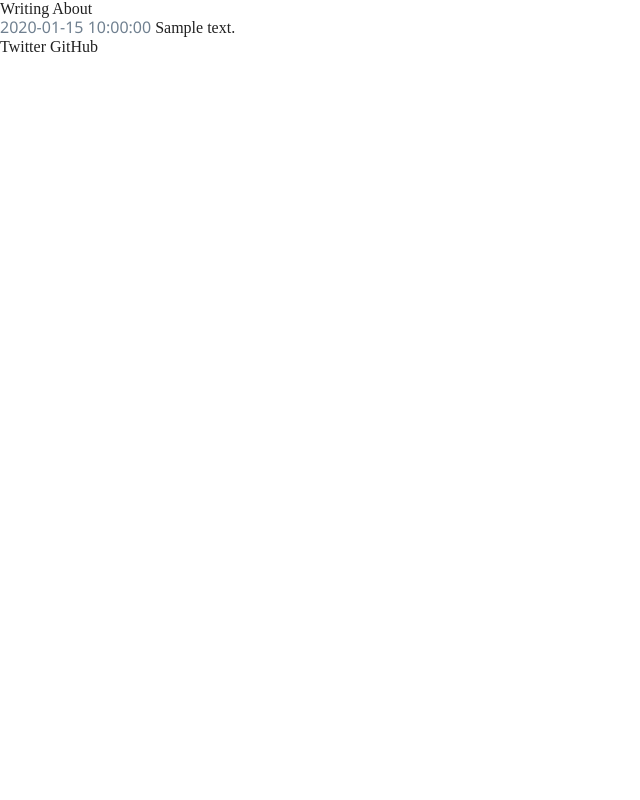
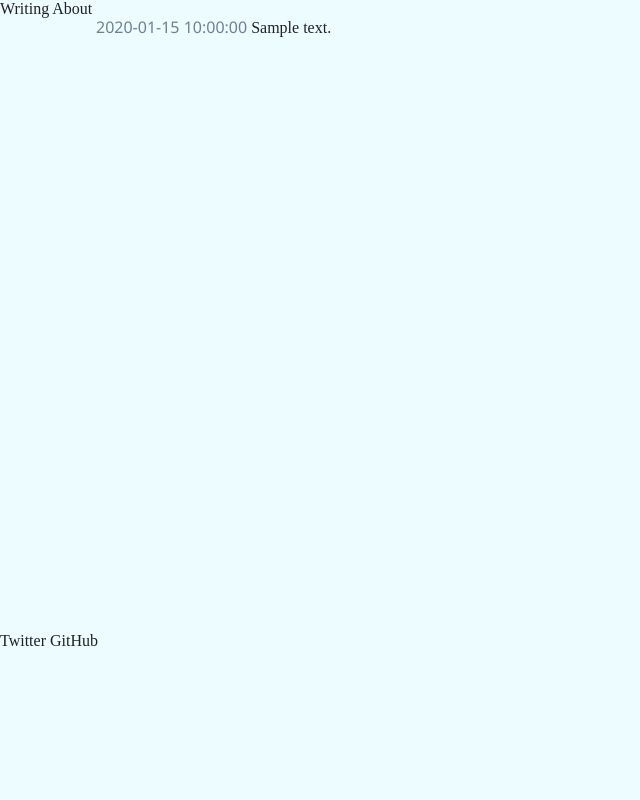
Before and after one commit to mlcdf/www, a Python web app: template app/templates/post.html in a window 1280 px wide. Shown: the whole page, without its empty margins (0-640 px from the left). Run offline with Jinja, Linux system fonts and the light colour scheme; the template is opened without the code that fills it: most values are stand-ins (such as "Sample title", 1, 10 or a date in 2020); some libraries are stand-ins or nearby versions.

Commit message:
left align body

```diff
--- a/app/assets/css/app.css
+++ b/app/assets/css/app.css
@@ -11,8 +11,9 @@
 @import "basscss-flexbox";
 
 :root {
-  --primary: #2979FF;
+  --primary: #9e9e9e;
   --link-color: var(--primary);
+  --background-color: #EDFCFF;
 
   --dark: #212121;
 	--dark-grey: #333;
@@ -23,23 +24,24 @@
 	--monospace-font-family : Segoe UI Mono, Roboto Mono, Consolas, monospace;
 
 	--h4: 1.125rem;
-	--h1: 2.5rem;
+  --h3: 1.375rem;
+	--h1: 3rem;
 
-	--line-height-4: 2rem;
+	--line-height-4: 2.25rem;
 
 	/*--border-color: var(--dark);*/
 }
 
-html {
+html,
+body {
   box-sizing: border-box;
 	font-smoothing: antialiased;
+  background-color: var(--background-color);
+  height: 100%;
 	font-size: 16px;
-	@media (max-width : 600px) {
+	@media (max-width: 600px) {
     font-size: 14px;
   }
-}
-body{
-	background-color: #fff;
 }
 
 *, *:before, *:after {
@@ -71,12 +73,40 @@ a:focus,{
 }
 
 .max-width{
-	max-width: 640px;
+	max-width: 700px;
+}
+
+.margin{
+  /*margin-right: .6rem;
+  margin-left: .6rem;*/
+
+  @media (min-width: 800px){
+    margin-left: 6rem;
+  }
+}
+
+.wrapper{
+  min-height: 100%;
+  margin-bottom: -168px; /* footer height */
+
+  @media (max-width : 800px) {
+    margin-bottom: -147px;
+  }
+
+  &:after {
+    content: "";
+    display: block;
+    height: 168px;
+
+    @media (max-width : 800px) {
+      height: 147px;
+    }
+  }
 }
 
 main{
 
-  @media (max-width : 600px) {
+  @media (max-width : 800px) {
     padding-right: 20px;
 		padding-left: 20px;
   }
--- a/app/templates/layout.html
+++ b/app/templates/layout.html
@@ -8,7 +8,7 @@
 	<meta name="description" content="Maxime Le Conte des Floris is a web developer and open source enthusiast located in Bordeaux.">
 	<meta name="author" content="Maxime Le Conte des Floris">
 	<meta name="theme-color" content="#333">
-	<title>{% if title and title != "Home" %} {{ title }} &ndash; {% endif %} mlcdf</title>
+	<title>{% if title and title != "Home" %} {{ title }} &ndash; {% endif %} Maxime Le Conte des Floris</title>
 	<link rel="icon" href="/favicon.ico">
 	<link rel="manifest" href="/manifest.json">
 	<link rel="stylesheet" href="/css/app.css">
@@ -16,17 +16,20 @@
 
 <body class="fit dark">
 
-	{% include "partials/header.html" %}
+	<div class="wrapper">
+		{% include "partials/header.html" %}
 
-	<main class="mx-auto max-width py2">
-		{% block body %} {{ contents | safe }} {% endblock %}
-	</main>
+		<main class="margin max-width py2">
+			{% block body %} {{ contents | safe }} {% endblock %}
+		</main>
+	</div>
+
 
 	{% include "partials/footer.html" %}
 
-	{% if post %}
+	<!-- {% if post %}
 		<link rel="stylesheet" href="//cdnjs.cloudflare.com/ajax/libs/highlight.js/9.2.0/styles/xcode.min.css">
-	{% endif %}
+	{% endif %} -->
 
 </body>
 
--- a/gulpfile.babel.js
+++ b/gulpfile.babel.js
@@ -97,7 +97,7 @@ gulp.task('watch', () => {
 		'app/templates/**/*'
 	], ['metalsmith', 'style', 'script']);
 
-	gulp.watch('app/assets/img/**/*', ['img']);
+	gulp.watch('app/assets/img/**/*', ['images']);
 	gulp.watch('app/assets/css/**/*', ['style']);
 	gulp.watch('app/assets/js/**/*', ['script']);
 	gulp.watch("dist/*.html").on('change', reload);
```
Also changed, not shown: app/contents/index.html (+11 -11 lines).
